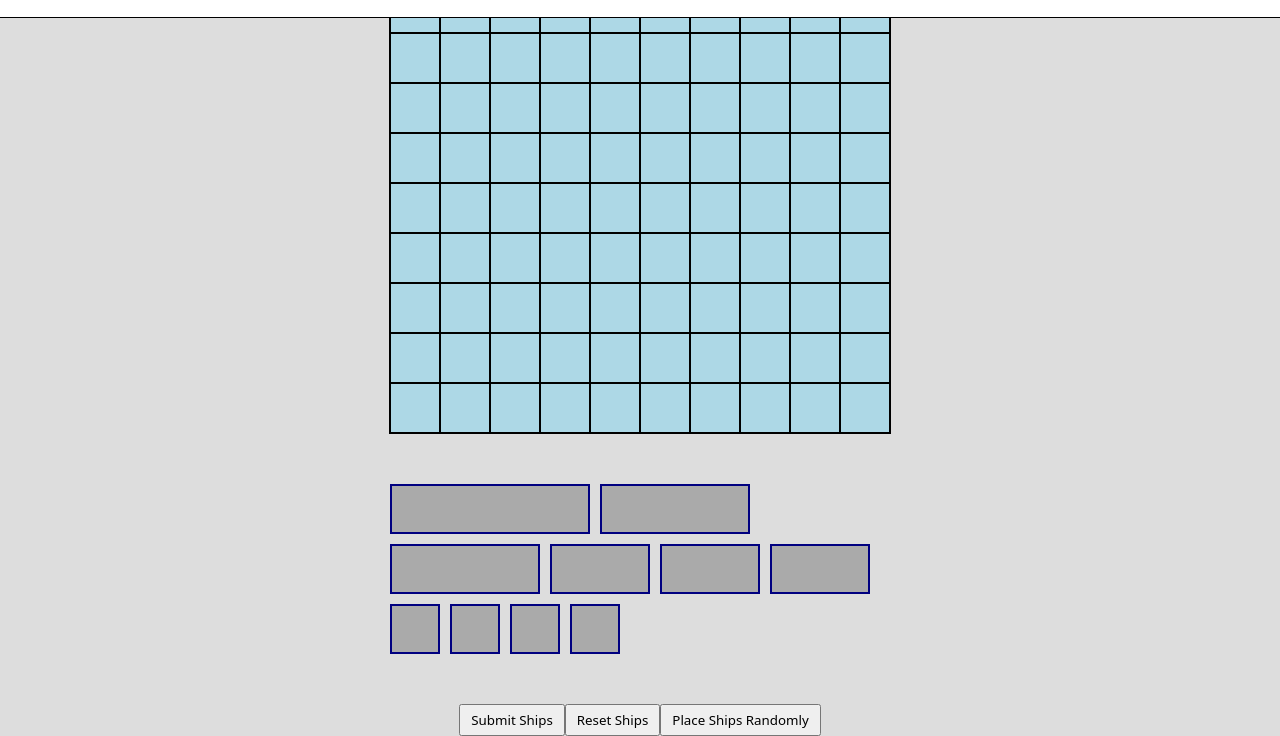
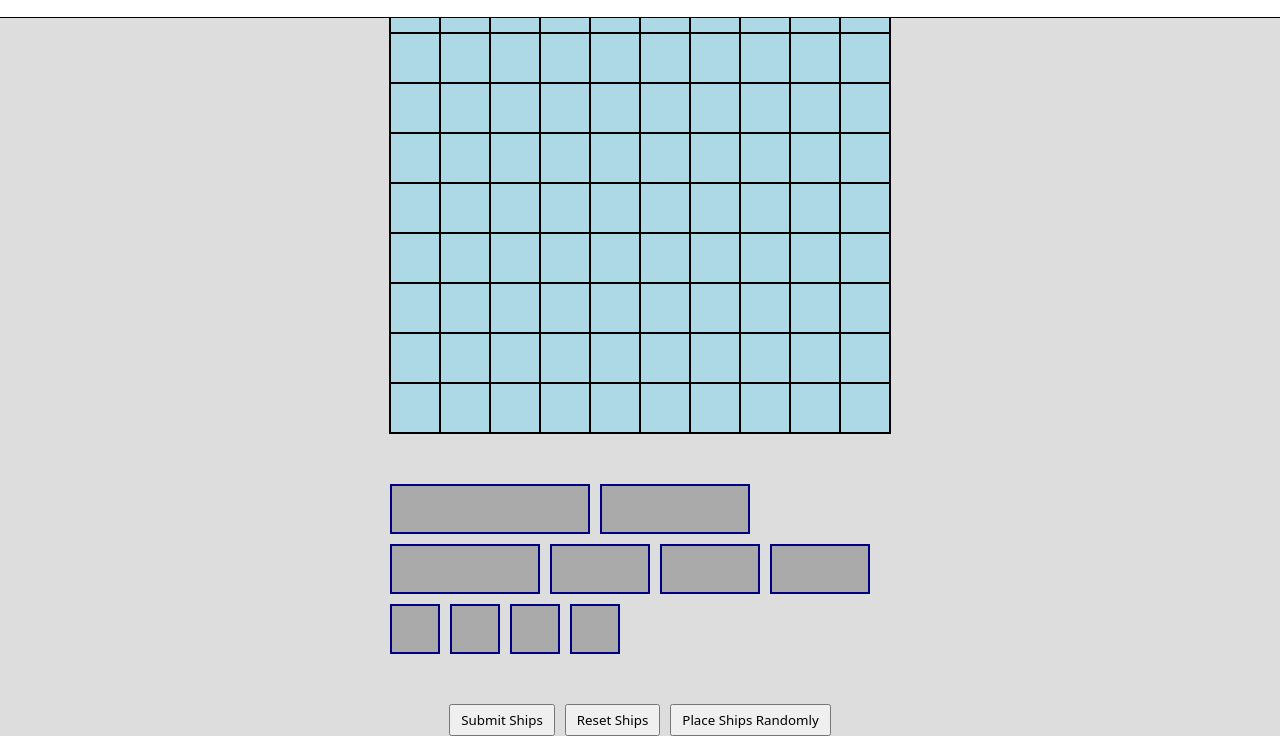
Before and after one commit to DrearyDev/battleship-game, a website built with webpack: page src/index.html in a window 1280 px wide. Both pictures are taken after a click on the button "Single Player (vs CPU)". Shown: the part 66-802 px from the top of the page. Built offline with nearby package versions, Linux system fonts and the light colour scheme.

Commit message:
Add styling to buttons-container
give gap between buttons

```diff
--- a/src/game.css
+++ b/src/game.css
@@ -50,3 +50,8 @@ body {
 .ship.dragging {
   background-color: var(--SHIP_DRAGGING_COLOR);
 }
+
+.buttons-container {
+  display: flex;
+  gap: 10px;
+}
```
